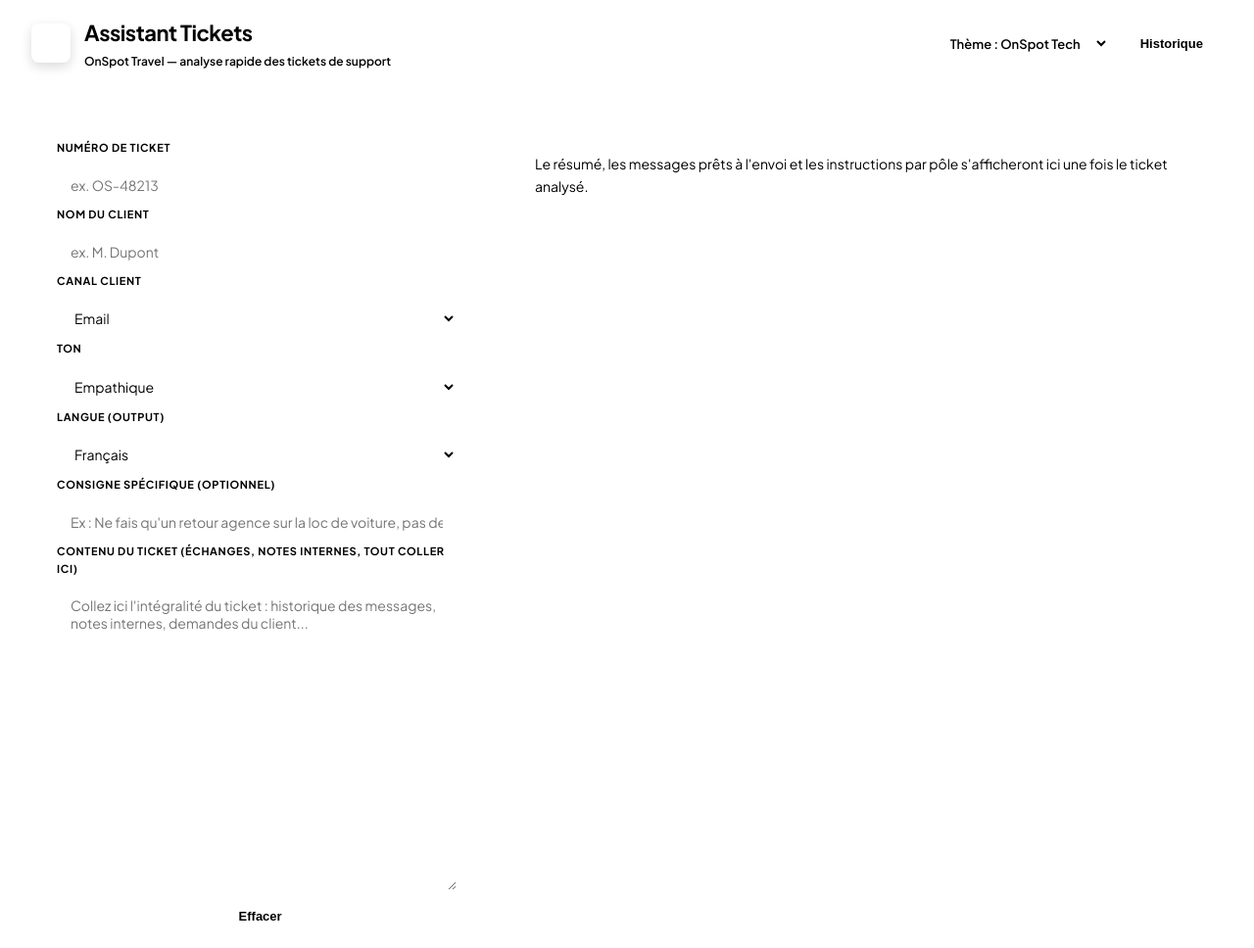
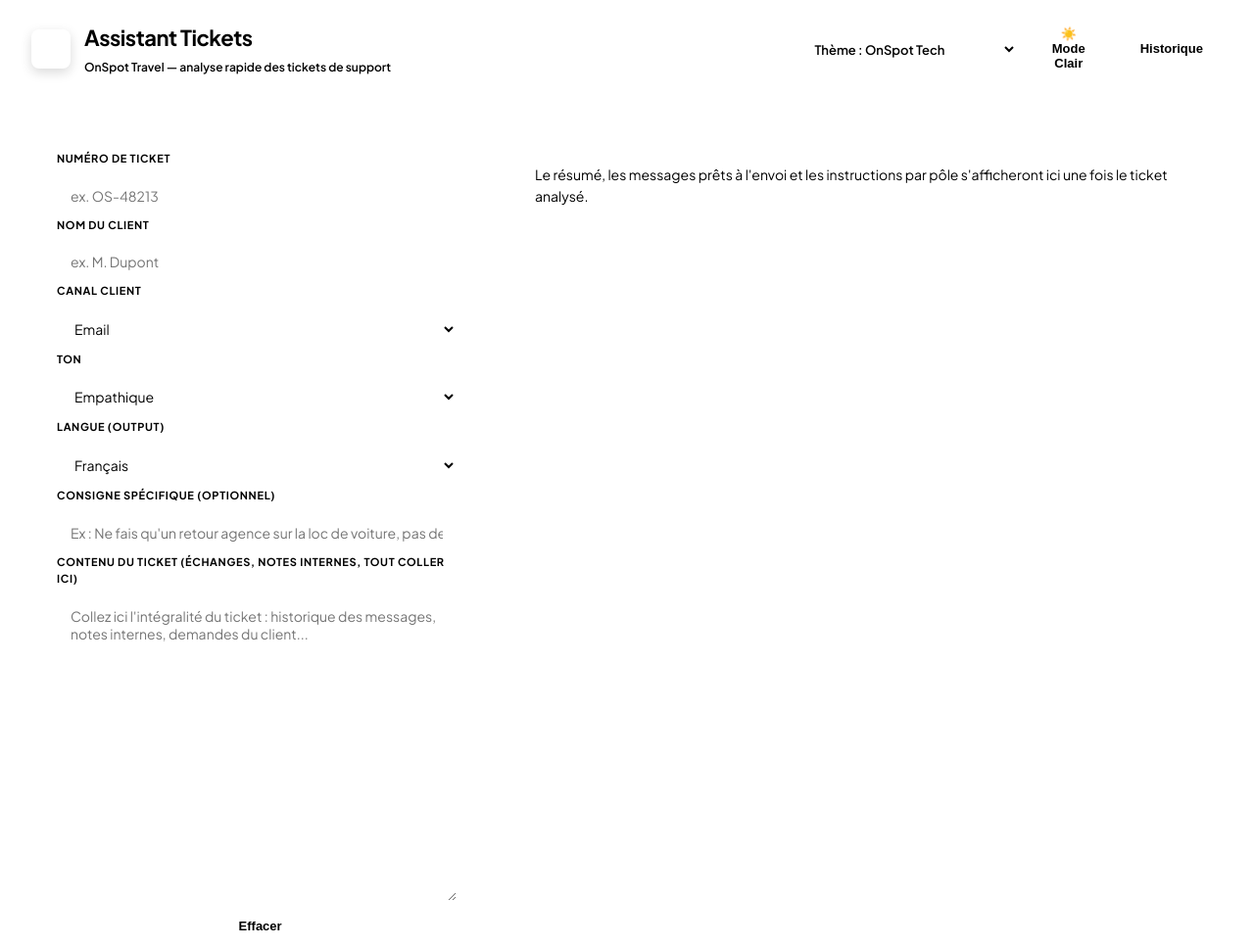
Before and after one commit to asukatraloc22-rgb/OnSpot-Ticket, a website: page index.html in a window 1280 px wide. Shown: the whole page at 98% size. Drawn offline with Linux system fonts and the light colour scheme.

Commit message:
Update index.html

```diff
--- a/index.html
+++ b/index.html
@@ -23,6 +23,9 @@
       <option value="tropical">Thème : Tropical</option>
       <option value="ocean">Thème : Océan</option>
     </select>
+
+    <button id="mode-toggle" class="btn-ghost" type="button">☀️ Mode Clair</button>
+
     <button id="history-toggle" class="btn-ghost" type="button">Historique</button>
   </div>
 </header>
```
